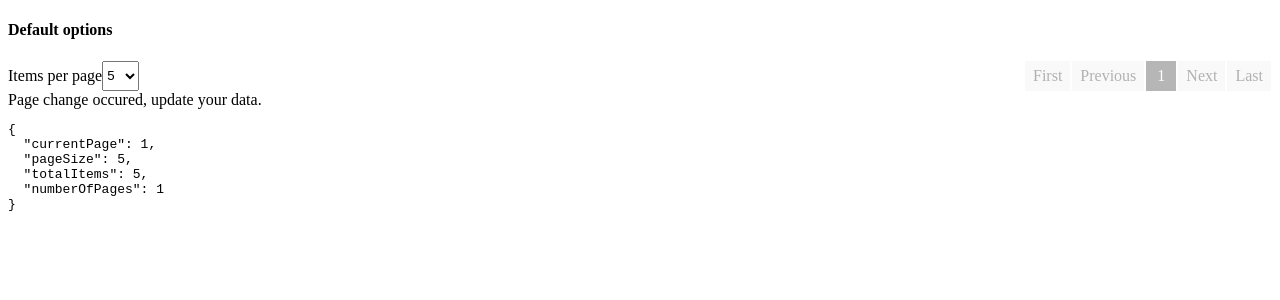
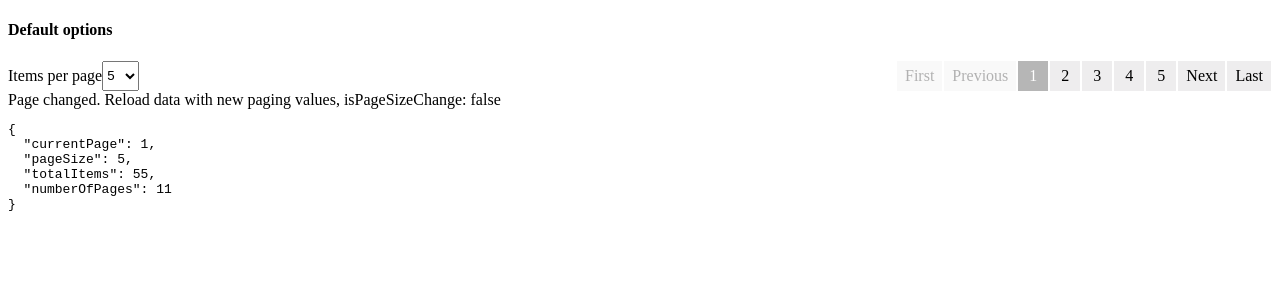
Before and after one commit to slavede/ngx-paginate, an Angular app: page / in a window 1280 px wide. Shown: the top 300 px of the page. Built offline with nearby package versions, Linux system fonts and the light colour scheme.

Commit message:
Added pageSizeChange emitter

```diff
--- a/src/app/app.component.html
+++ b/src/app/app.component.html
@@ -2,9 +2,10 @@
 <ngx-paginate
   [page]="page"
   (pageChange)="pageChange($event)"
+  (pageSizeChange)="pageChange($event, true)"
   ></ngx-paginate>
 
-<div *ngIf="currentChange">
-    <span>Page change occured, update your data.</span>
+<div *ngIf="textToShow">
+    <span>{{textToShow}}</span>
     <pre>{{currentChange | json}}</pre>
 </div>
--- a/src/app/app.component.ts
+++ b/src/app/app.component.ts
@@ -10,12 +10,13 @@ export class AppComponent {
   page: PageState = {
     currentPage : 1,
     pageSize : 5,
-    totalItems: 5
+    totalItems: 55
   };
+  textToShow: string;
 
   currentChange;
-  pageChange(pageState: PageState) {
-    console.log('Page changed. Reload data with new paging values');
+  pageChange(pageState: PageState, isPageSizeChange = false) {
+    this.textToShow = `Page changed. Reload data with new paging values, isPageSizeChange: ${isPageSizeChange}`;
     console.log(pageState);
     this.currentChange = undefined;
     setTimeout(() => {
--- a/src/app/paginate.component.ts
+++ b/src/app/paginate.component.ts
@@ -63,6 +63,7 @@ export class NgxPaginateComponent implements OnInit, DoCheck, OnChanges {
 
   @Input() page: PageState;
   @Output() pageChange = new EventEmitter<PageState>();
+  @Output() pageSizeChange = new EventEmitter<PageState>();
 
   constructor() {
     this.range = [];
@@ -104,7 +105,8 @@ export class NgxPaginateComponent implements OnInit, DoCheck, OnChanges {
 
   setPageSize(pageSize) {
     this.page.pageSize = parseInt(pageSize, 10);
-    this.pageChange.emit(this.page);
+    // this.pageChange.emit(this.page);
+    this.pageSizeChange.emit(this.page);
   }
 
   calculateRange() {
```
Also changed, not shown: 2 other files (tests, documents, lock files or other folders).
